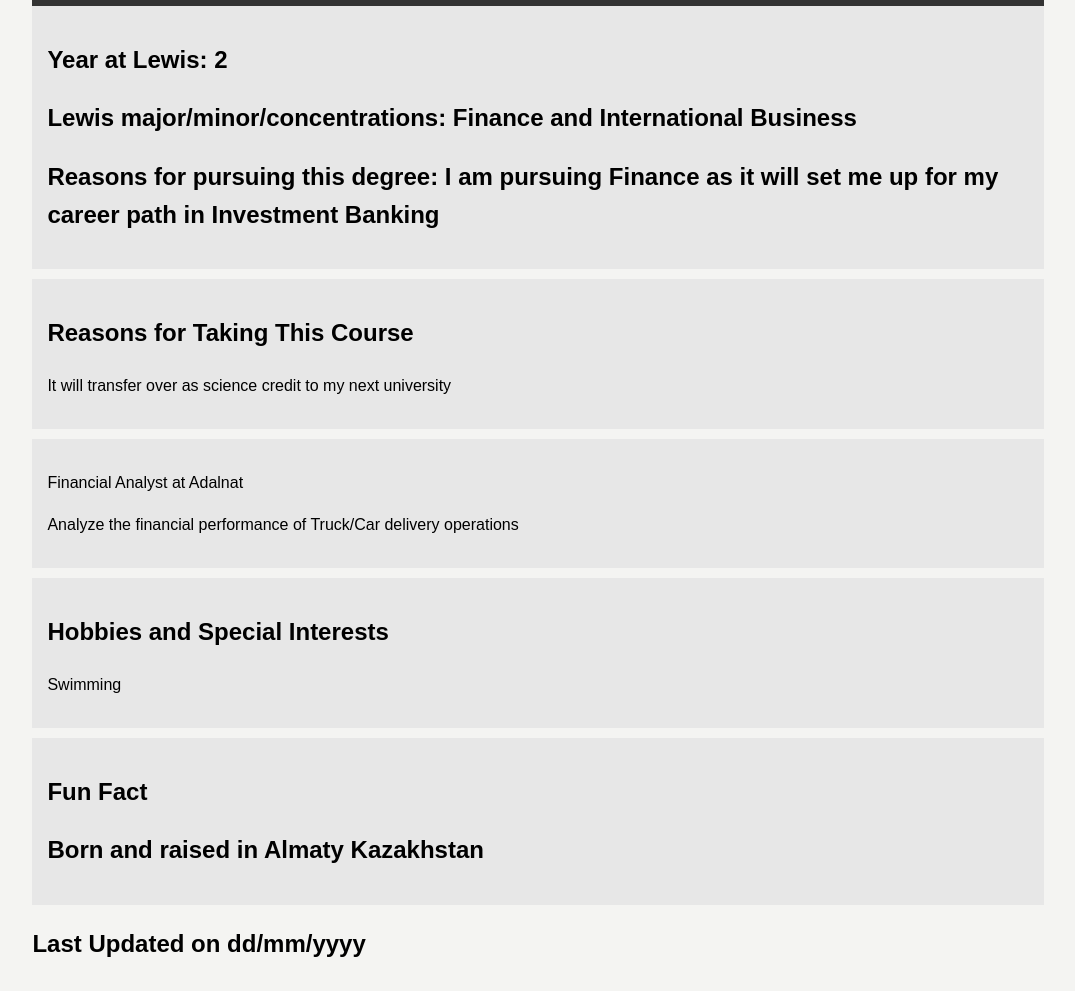
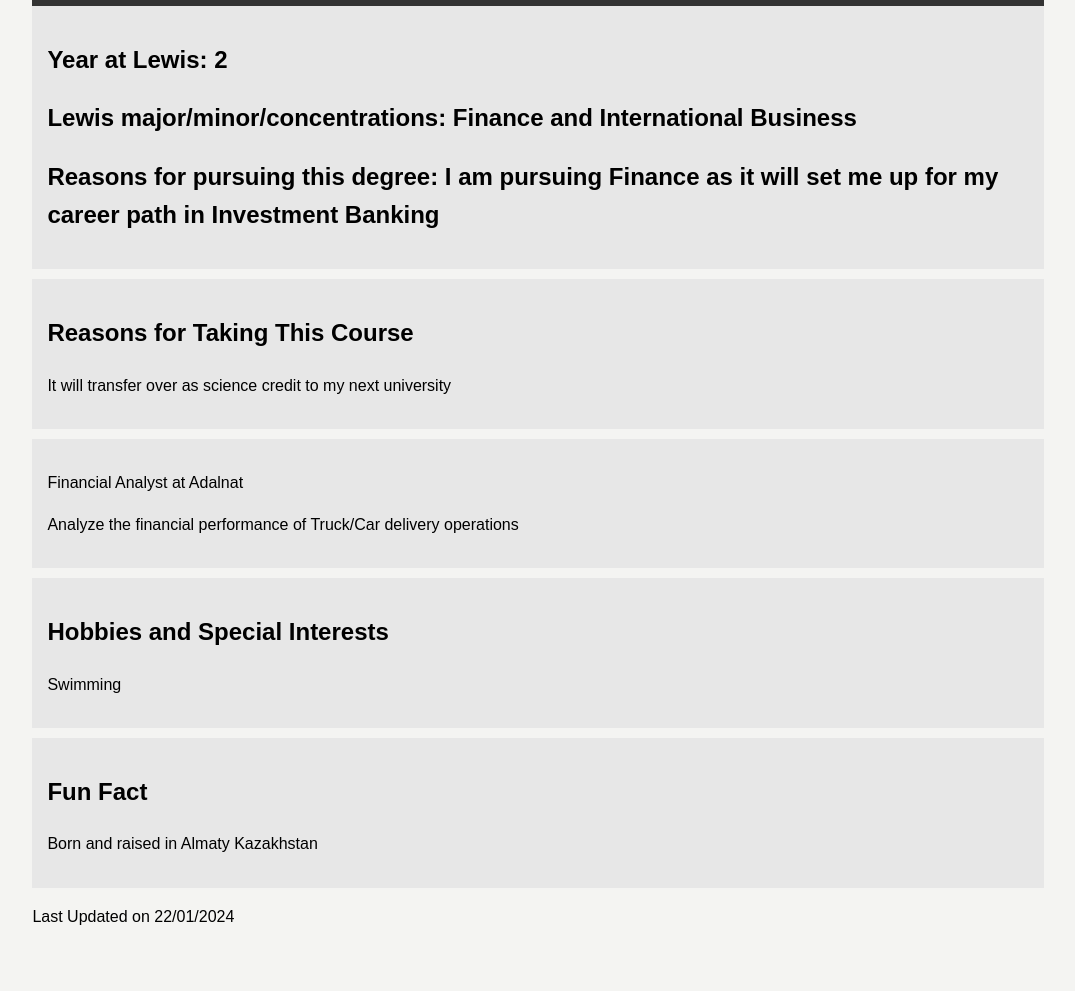
Before and after one commit to kirillsidorko/introductions, a plain HTML site: page index.html in a window 1280 px wide. Shown: the part 93-1084 px from the top of the page, without its empty margins (102-1177 px from the left). After the commit the page ends 1047 px from the top, so only its background shows below. Drawn offline with Linux system fonts and the light colour scheme.

Commit message:
Update index.html

```diff
--- a/index.html
+++ b/index.html
@@ -57,9 +57,9 @@
 
         <section class="fun-fact">
             <h2>Fun Fact</h2>
-            <h2>Born and raised in Almaty Kazakhstan</h2>
+            <p>Born and raised in Almaty Kazakhstan</p>
         </section>
-	    <h2>Last Updated on dd/mm/yyyy</h2>
+	    <p>Last Updated on 22/01/2024</p>
     </div>
 </body>
 </html>
```
